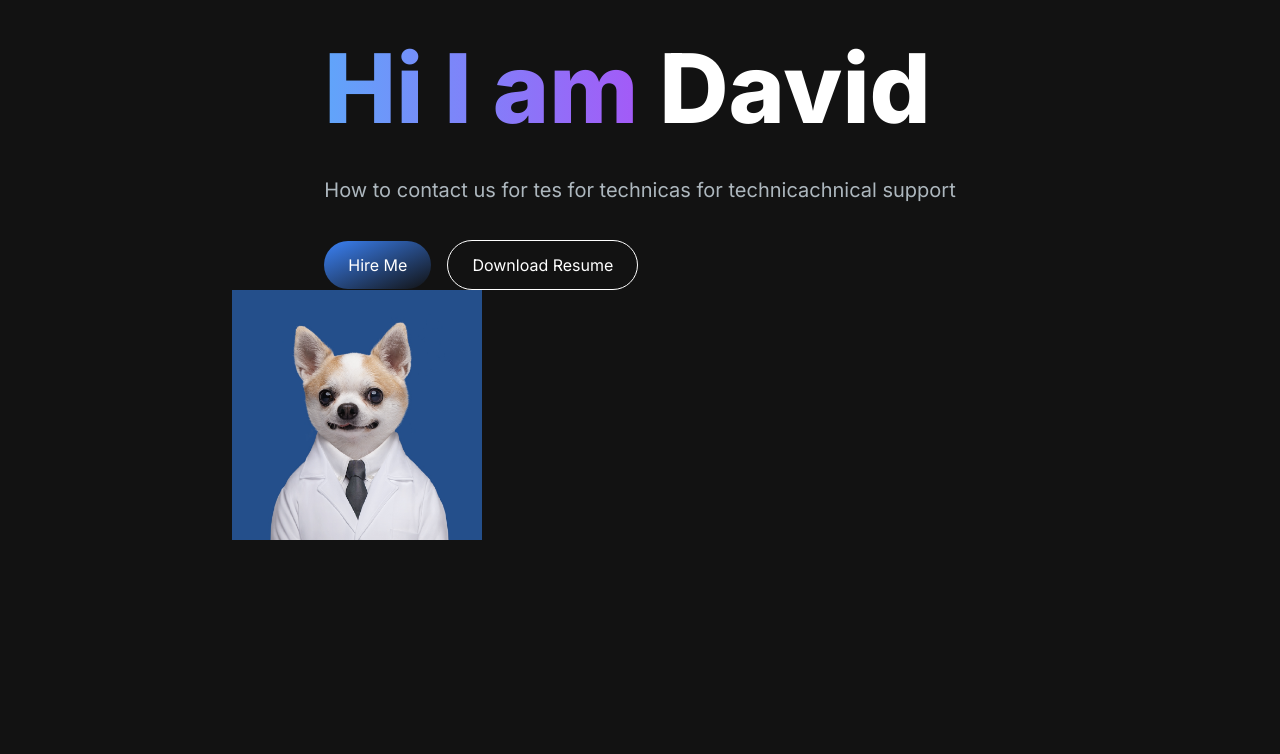
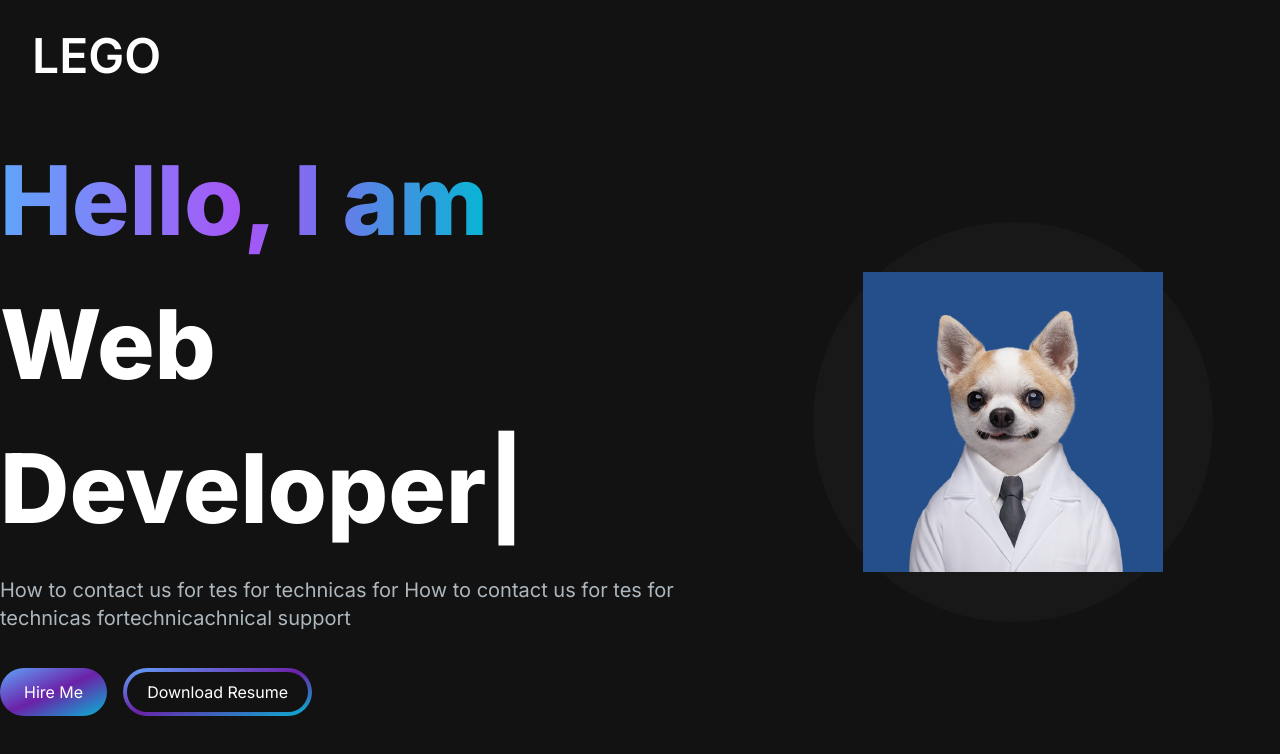
Before and after one commit to Davidasahi/portfolio-website, a Next.js app: page / in a window 1280 px wide. Shown: the top 754 px of the page. Built offline with nearby package versions, Linux system fonts and the light colour scheme.

Commit message:
finished the Hero Section

```diff
--- a/src/app/components/HeroSection.jsx
+++ b/src/app/components/HeroSection.jsx
@@ -1,31 +1,52 @@
+'use client';
 import React from 'react';
 import Image from 'next/image';
+import { TypeAnimation } from 'react-type-animation';
 
-export const HeroSection = () => {
+const HeroSection = () => {
   return (
     <section>
-      <div className="grid grind-cols-1 sm:grind-cols-12">
+      <div className="grid grid-cols-1 sm:grid-cols-12">
         <div className="col-span-7 place-self-center text-center sm:text-left">
           <h1 className="text-white mb-4 text-4xl sm:text-6xl lg:text-8xl lg:leading-normal font-extrabold">
-            <span className="text-transparent bg-clip-text bg-gradient-to-r from-blue-400 to-purple-500">
-              Hi I am{' '}
+            <span className="text-transparent bg-clip-text bg-gradient-to-r from-blue-400 via-purple-500 to-cyan-500">
+              Hello, I am{' '}
             </span>
-            David
+            <br></br>
+            <TypeAnimation
+              sequence={[
+                // Same substring at the start will only be typed out once, initially
+                'David',
+                1000, // wait 1s before replacing "Mice" with "Hamsters"
+                'Software Engineer',
+                1000,
+                'Web Developer',
+                1000,
+                'SEO expert',
+                1000,
+              ]}
+              wrapper="span"
+              speed={50}
+              repeat={Infinity}
+            />
           </h1>
           <p className="text-[#ADB7BE] text-base mb-6 lg:text-xl">
-            How to contact us for tes for technicas for technicachnical support
+            How to contact us for tes for technicas for How to contact us for
+            tes for technicas fortechnicachnical support
           </p>
           <div>
-            <button className="px-6 py-3 w-full sm:w-fit rounded-full mr-4 bg-gradient-to-br from-blue-500 to-black-500 hover:bg-slate-200 text-white">
+            <button className="px-6 py-3 w-full sm:w-fit rounded-full mr-4 bg-gradient-to-br from-blue-400 via-purple-800 to-cyan-500 hover:bg-slate-800 text-white">
               Hire Me
             </button>
-            <button className="px-6 py-3 w-full sm:w-fit rounded-full bg-transparent hover:bg-slate-800 text-white border border-white mt-3">
-              Download Resume
+            <button className="px-1 py-1 w-full sm:w-fit rounded-full bg-transparent bg-gradient-to-br from-blue-400 via-purple-800 to-cyan-500 hover:bg-slate-800 text-white mt-3">
+              <span className="block bg-[#121212] hover:bg-slate-800 rounded-full px-5 py-2">
+                Download Resume
+              </span>
             </button>
           </div>
         </div>
         <div className="col-span-5 place-self-center mt-4 lg:mt-0">
-          <div className="rounded-full bg-[#181818] w-[250px] h-[250px] left:w-[400px] lg:[400px] relative">
+          <div className="rounded-full bg-[#181818] w-[250px] h-[250px] lg:w-[400px] lg:h-[400px] relative">
             <Image
               src="/images/hero-image.png"
               alt="hero image"
@@ -39,3 +60,5 @@ export const HeroSection = () => {
     </section>
   );
 };
+
+export default HeroSection;
--- /dev/null
+++ b/src/app/components/NavBar.jsx
@@ -0,0 +1,17 @@
+import React from 'react';
+import Link from 'next/link';
+
+const NavBar = () => {
+  return (
+    <nav>
+      <div className="flex flex-wrap items-center justify-between mx-auto p-8">
+        <Link href={'/'} className="text-5xl text-white font-semibold">
+          LEGO
+        </Link>
+        <div className="menu"></div>
+      </div>
+    </nav>
+  );
+};
+
+export default NavBar;
--- a/src/app/page.js
+++ b/src/app/page.js
@@ -1,9 +1,11 @@
 import Image from 'next/image';
-import { HeroSection } from './components/HeroSection';
+import HeroSection from './components/HeroSection';
+import NavBar from './components/NavBar';
 
 export default function Home() {
   return (
     <main className="flex min-h-screen flex-col bg-[#121212]">
+      <NavBar />
       <div class="container mx-auto px-12px py-4">
         <HeroSection />
       </div>
```
Also changed, not shown: package.json (+5 -4 lines), 1 other file (tests, documents, lock files or other folders).
